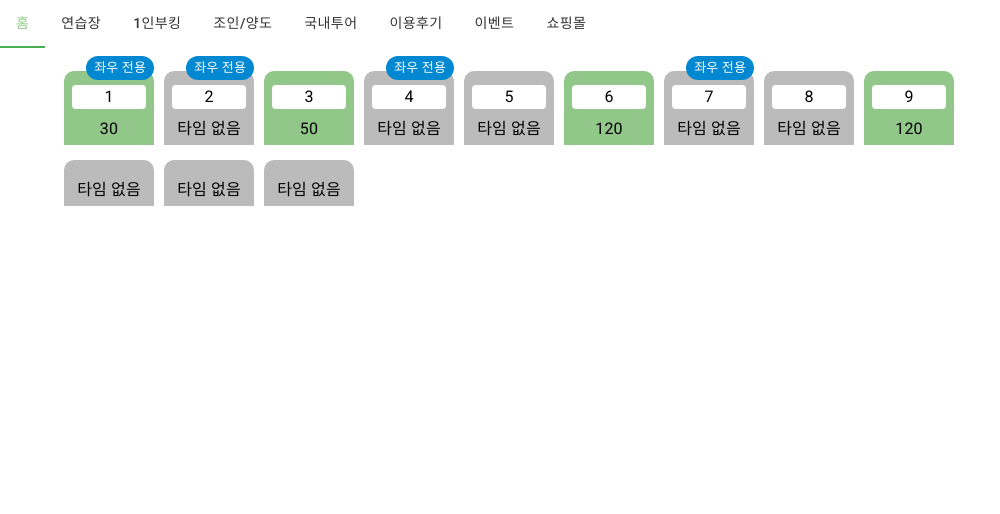
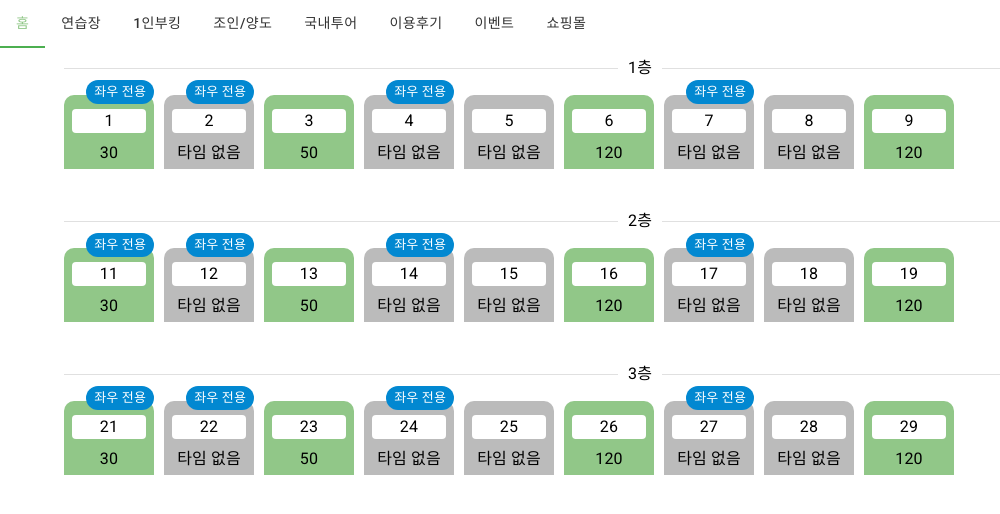
Before and after one commit to ljb2727/mui, a React (Create React App) app: page /driving_list in a window 1280 px wide. Shown: the top 514 px of the page, without its empty margins (0-1000 px from the left). Built offline with nearby package versions, Linux system fonts and the light colour scheme.

Commit message:
슬라이더 여러줄

```diff
--- a/src/components/Driving/list.js
+++ b/src/components/Driving/list.js
@@ -30,29 +30,29 @@ const timeList2 = [
   {
     floor: 2,
     target: [
-      { number: 1, time: 30, option: true },
-      { number: 2, time: 0, option: true },
-      { number: 3, time: 50, option: false },
-      { number: 4, time: 0, option: true },
-      { number: 5, time: 0, option: false },
-      { number: 6, time: 120, option: false },
-      { number: 7, time: 0, option: true },
-      { number: 8, time: 0, option: false },
-      { number: 9, time: 120, option: false },
+      { number: 11, time: 30, option: true },
+      { number: 12, time: 0, option: true },
+      { number: 13, time: 50, option: false },
+      { number: 14, time: 0, option: true },
+      { number: 15, time: 0, option: false },
+      { number: 16, time: 120, option: false },
+      { number: 17, time: 0, option: true },
+      { number: 18, time: 0, option: false },
+      { number: 19, time: 120, option: false },
     ],
   },
   {
     floor: 3,
     target: [
-      { number: 1, time: 30, option: true },
-      { number: 2, time: 0, option: true },
-      { number: 3, time: 50, option: false },
-      { number: 4, time: 0, option: true },
-      { number: 5, time: 0, option: false },
-      { number: 6, time: 120, option: false },
-      { number: 7, time: 0, option: true },
-      { number: 8, time: 0, option: false },
-      { number: 9, time: 120, option: false },
+      { number: 21, time: 30, option: true },
+      { number: 22, time: 0, option: true },
+      { number: 23, time: 50, option: false },
+      { number: 24, time: 0, option: true },
+      { number: 25, time: 0, option: false },
+      { number: 26, time: 120, option: false },
+      { number: 27, time: 0, option: true },
+      { number: 28, time: 0, option: false },
+      { number: 29, time: 120, option: false },
     ],
   },
 ];
@@ -60,8 +60,9 @@ const timeList2 = [
 const DrivingList = () => {
   return (
     <>
-      <BaseSwiper item={timeList} />
-      <BaseSwiper item={timeList2} />
+      {timeList2.map((e, i) => (
+        <BaseSwiper props={timeList2[i]} key={i} />
+      ))}
     </>
   );
 };
--- a/src/components/Swiper/index.js
+++ b/src/components/Swiper/index.js
@@ -3,6 +3,7 @@ import 'swiper/css';
 import Box from '@mui/material/Box';
 import { styled } from '@mui/system';
 import theme from 'theme';
+import Divider from '@mui/material/Divider';
 
 import Chip from '@mui/material/Chip';
 
@@ -24,17 +25,19 @@ const StyledChip = styled(Chip)({
   right: 0,
 });
 
-const BaseSwiper = ({ item }) => {
-  console.log(item);
+const BaseSwiper = ({ props }) => {
+  console.log(props.target);
   return (
+    <>
+      <Divider>{`${props.floor}층`}</Divider>
       <Swiper
         spaceBetween={10}
         slidesPerView={'auto'}
         onSlideChange={() => console.log('slide change')}
         onSwiper={(swiper) => console.log(swiper)}
-      style={{ textAlign: 'center' }}
+        style={{ textAlign: 'center', marginBottom: 40 }}
       >
-      {item.map((item, i) => (
+        {props.target.map((item, i) => (
           <SwiperSlide style={swiperStyle} key={i} value={item.time}>
             <Box
               style={{
@@ -61,6 +64,7 @@ const BaseSwiper = ({ item }) => {
           </SwiperSlide>
         ))}
       </Swiper>
+    </>
   );
 };
 
```
Lines whose indentation alone changed are shown as unchanged.
